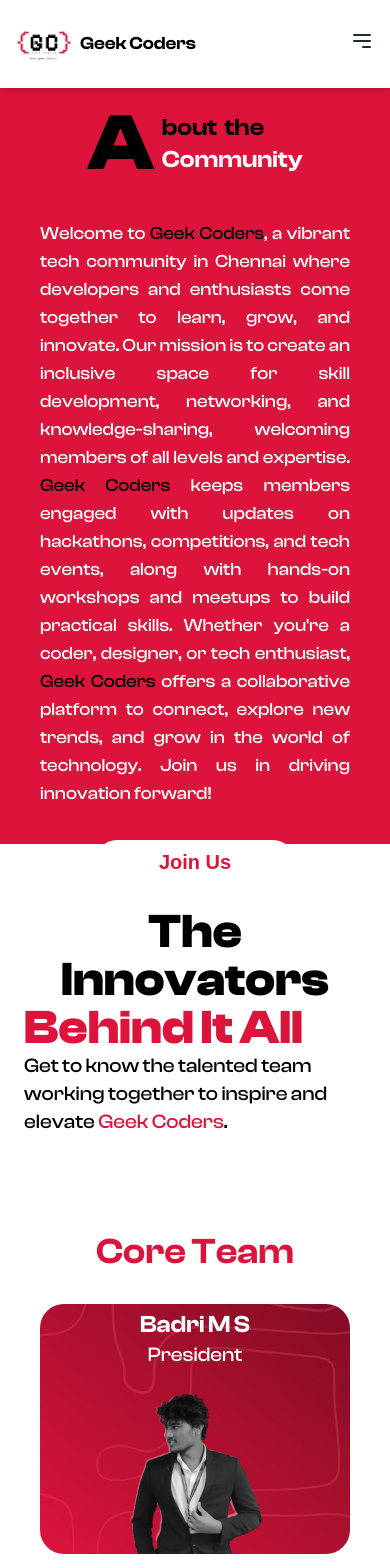
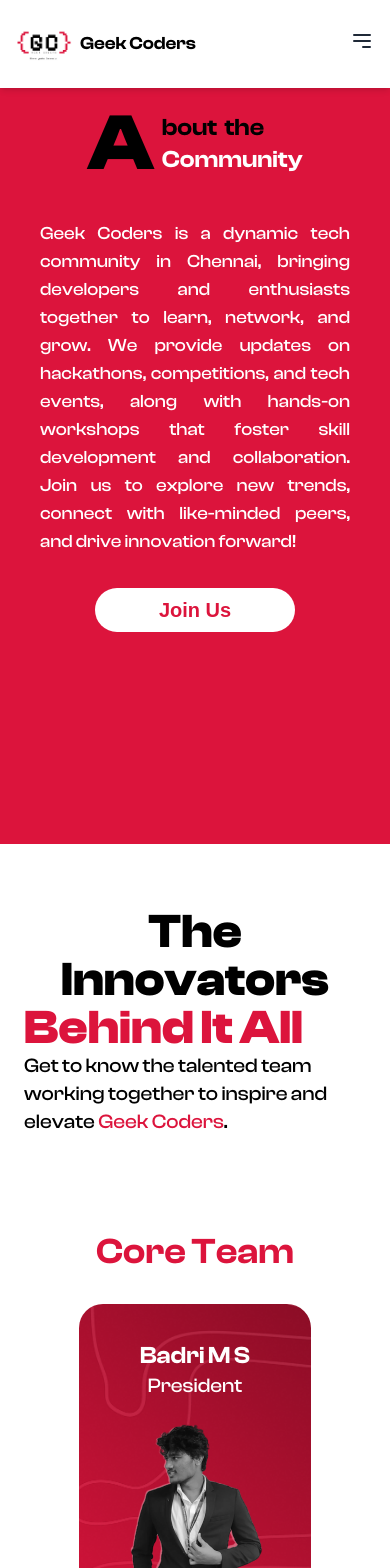
Before and after one commit to geekcoders-community/GeekCoders.Community, a Next.js app: page /about in a window 390 px wide. Shown: the top 1568 px of the page. Built offline with nearby package versions, Linux system fonts and the light colour scheme.

Commit message:
update components

```diff
--- a/app/about/page.js
+++ b/app/about/page.js
@@ -180,12 +180,7 @@
 
           </div>
           <div className="p-4 lg:p-6 xl:p-10  mt-5">
-              <p className="font-clash text-lg md:text-2xl xl:text-5xl  font-medium text-justify ">Welcome to <span className="text-black">Geek Coders</span>, a vibrant tech community in Chennai where developers and enthusiasts come together to learn, grow,
-                and innovate. Our mission is to create an inclusive space for skill development, networking, and knowledge-sharing,
-                welcoming members of all levels and expertise. <span className="text-black">Geek Coders</span> keeps members engaged with updates on hackathons, competitions,
-                 and tech events, along with hands-on workshops and meetups to build practical skills. Whether you're a coder, designer,
-                  or tech enthusiast, <span className="text-black">Geek Coders</span> offers a collaborative platform to connect, explore new trends, and grow in the world of
-                   technology. Join us in driving innovation forward!</p>
+              <p className="font-clash text-lg md:text-2xl xl:text-5xl  font-medium text-justify ">Geek Coders is a dynamic tech community in Chennai, bringing developers and enthusiasts together to learn, network, and grow. We provide updates on hackathons, competitions, and tech events, along with hands-on workshops that foster skill development and collaboration. Join us to explore new trends, connect with like-minded peers, and drive innovation forward!</p>
             </div>
             <div className="">
           <Link href="/join"><button className="text-xl font-jb font-semibold bg-white text-[#DC143C]  rounded-full  mt-4 px-16 py-2 md:px-28">Join Us</button></Link>
@@ -209,8 +204,7 @@
 
       <div
         key={member.id}
-        className="overflow-hidden cursor-pointer bg-[url('./assets/herobg.png')] bg-cover bg-center flex flex-col justify-center items-center text-white md:w-[200px] mx-6 rounded-3xl h-[250px]
-                   basis-full sm:basis-1/2  lg:basis-1/5 p-4"
+        className="overflow-hidden cursor-pointer bg-[url('./assets/herobg.png')] bg-cover bg-center flex flex-col justify-center items-center text-white md:w-[200px] mx-6 rounded-3xl h-[250px]basis-full sm:basis-1/2  lg:basis-1/5 p-4"
                    onClick={() => handleImageClick(member)}
                    >
         <h2 className="text-2xl font-clash font-semibold mt-5">{member.name}</h2><span></span>
@@ -234,8 +228,7 @@
 
       <div
         key={member.id}
-        className="overflow-hidden cursor-pointer bg-[url('./assets/herobg.png')] bg-cover bg-center flex flex-col justify-center items-center text-white md:w-[400px] mx-6 rounded-3xl h-[250px]
-                   basis-full sm:basis-1/2  lg:basis-1/5 p-4"
+        className="overflow-hidden cursor-pointer bg-[url('./assets/herobg.png')] bg-cover bg-center flex flex-col justify-center items-center text-white md:w-[400px] mx-6 rounded-3xl h-[250px]basis-full sm:basis-1/2  lg:basis-1/5 p-4"
                    onClick={() => handleImageClick(member)}
                    >
         <h2 className="text-2xl font-clash font-semibold mt-5">{member.name}</h2><span></span>
--- a/app/components/Footer.jsx
+++ b/app/components/Footer.jsx
@@ -25,18 +25,18 @@
                     <Link href="/events">
                     <p className="text-white font-clash  hover:text-red-500">Events</p>
                     </Link>
-                    <Link href="/faq">
+                    {/* <Link href="/faq">
                     <p className="text-white  font-clash  hover:text-red-500">Faq</p>
                     </Link>
                     <Link href="/contact">
                     <p className="text-white font-clash  hover:text-red-500">Contact</p>
-                    </Link>
+                    </Link> */}
                 </div>
 
                 <div className="flex gap-3">
                     <Link target='_blank' href="https://www.linkedin.com/company/geekcoderscommunity"><FaLinkedin size={30} color='white'/></Link>
                     <Link target = '_blank' href="https://www.instagram.com/geekcoders.community/"><FaSquareInstagram size={30} color='white'/></Link>
-                    <Link href="/join"><FaDiscord size={30} color='white' /></Link>
+                    <Link href="https://discord.gg/GnjmFTWhTT"><FaDiscord size={30} color='white' /></Link>
                 </div>
             </div>
             <div
--- a/app/components/Navbar.jsx
+++ b/app/components/Navbar.jsx
@@ -54,9 +54,9 @@
               <p className="text-gray-800 font-medium  font-clash hover:text-red-500">Events</p>
             </Link>
 
-            <Link href="/contact">
+            {/* <Link href="/contact">
               <p className="text-gray-800 font-medium  font-clash hover:text-red-500">Contact</p>
-            </Link>
+            </Link> */}
           </div>
 
           {/* Join Button */}
--- a/app/join/page.js
+++ b/app/join/page.js
@@ -10,8 +10,8 @@
 
       <Navbar/>
       <div className=" mt-28 flex flex-col items-center justify-center h-full ">
-             <h1 className='font-clash text-[rgb(220,20,60)] text-3xl md:text-7xl font-semibold'>Join geekcoders now</h1>
-             <Link href="/register"><button className="text-xl md:text-4xl font-clash bg-black text-[#DC143C] font-medium rounded-full  mt-4 px-16 py-4 md:px-28">Click here to join!</button></Link>
+             <h1 className='font-clash text-[rgb(220,20,60)] text-3xl md:text-7xl font-semibold'>Join GeekCoders Now!</h1>
+             <Link href="https://linktr.ee/geekcoders" target='_blank'><button className="text-xl md:text-4xl font-clash bg-black text-[#DC143C] font-medium rounded-full  mt-4 px-16 py-4 md:px-28">Click here to join!</button></Link>
 
       </div>
 
--- a/app/register/page.js
+++ b/app/register/page.js
@@ -9,7 +9,7 @@
 
       <Navbar/>
       <div className=" mt-28 flex flex-col items-center justify-center h-full ">
-             <h1 className='font-clash text-[rgb(220,20,60)] text-7xl font-semibold'>Registration Opens Soon!</h1>
+             <h1 className='font-clash text-[rgb(220,20,60)] text-7xl font-semibold'>Registration will open soon!</h1>
              <h1 className='font-clash text-black font-semibold text-7xl'>Stay tuned!</h1>
 
       </div>
```
